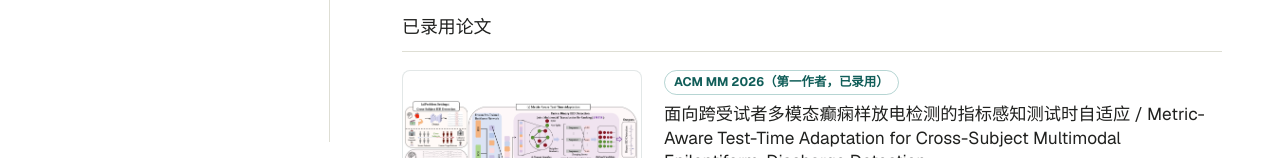
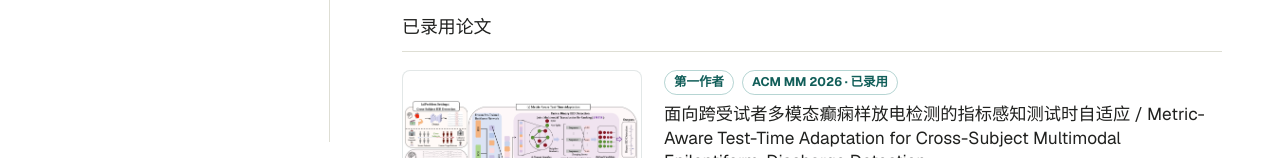
Before and after one commit to ytyan-bot/ytyan.github.io, a Next.js app: page / in a window 1280 px wide. Shown: the part 642-800 px from the top of the page. Built offline with nearby package versions, Linux system fonts and the light colour scheme.

Commit message:
Restore original publication styling while retaining ICLR co-first authorship

```diff
--- a/app/page.tsx
+++ b/app/page.tsx
@@ -36,7 +36,7 @@ const copy = {
         title:
           'Metric-Aware Test-Time Adaptation for Cross-Subject Multimodal Epileptiform-Discharge Detection',
         authors: '',
-        venue: 'ACM MM 2026',
+        venue: 'ACM MM 2026 · Accepted',
         status: 'accepted',
         role: 'First Author',
         image: '/assets/acmmm-framework.png?v=20260826d',
@@ -56,7 +56,7 @@ const copy = {
         title:
           'PsyEvo: Test-Time Personalization and Self-Evolution for Multi-Session Counseling',
         authors: '',
-        venue: 'ICLR 2027',
+        venue: 'ICLR 2027, under submission',
         status: 'submitted',
         role: 'Co-first Author',
         image: '/assets/psyevo-test-time-learning.png?v=20260917b',
@@ -73,7 +73,7 @@ const copy = {
         title:
           'Reparameterizing Mamba via Frequency-Induced Topological Conduction for Medical Image Segmentation under Clinical Acquisition Heterogeneity',
         authors: '',
-        venue: 'AAAI 2027',
+        venue: 'AAAI 2027, under submission',
         status: 'submitted',
         role: 'Second Author',
         image: '/assets/topocmamba-preview.png?v=20260826c',
@@ -121,7 +121,7 @@ const copy = {
         title:
           '面向跨受试者多模态癫痫样放电检测的指标感知测试时自适应 / Metric-Aware Test-Time Adaptation for Cross-Subject Multimodal Epileptiform-Discharge Detection',
         authors: '',
-        venue: 'ACM MM 2026',
+        venue: 'ACM MM 2026 · 已录用',
         status: 'accepted',
         role: '第一作者',
         image: '/assets/acmmm-framework.png?v=20260826d',
@@ -141,7 +141,7 @@ const copy = {
         title:
           'PsyEvo：面向多会谈心理咨询的测试时个性化与自进化 Agent / PsyEvo: Test-Time Personalization and Self-Evolution for Multi-Session Counseling',
         authors: '',
-        venue: 'ICLR 2027',
+        venue: 'ICLR 2027（在投）',
         status: 'submitted',
         role: '共同第一作者',
         image: '/assets/psyevo-test-time-learning.png?v=20260917b',
@@ -158,7 +158,7 @@ const copy = {
         title:
           'TopoCMamba：面向临床采集异质性的医学图像分割 / Reparameterizing Mamba via Frequency-Induced Topological Conduction for Medical Image Segmentation under Clinical Acquisition Heterogeneity',
         authors: '',
-        venue: 'AAAI 2027',
+        venue: 'AAAI 2027（在投）',
         status: 'submitted',
         role: '第二作者',
         image: '/assets/topocmamba-preview.png?v=20260826c',
@@ -290,9 +290,8 @@ export default function Home() {
                   </div>
                   <div>
                     <div className="pub-meta">
-                      <span>{paper.venue}{lang === 'zh'
-                        ? `（${paper.role}，${paper.status === 'accepted' ? '已录用' : '在投'}）`
-                        : ` (${paper.role}, ${paper.status === 'accepted' ? 'Accepted' : 'Under Review'})`}</span>
+                      <span>{paper.role}</span>
+                      <span>{paper.venue}</span>
                     </div>
                     <h4>{paper.title}</h4>
                     {paper.authors ? (
```
